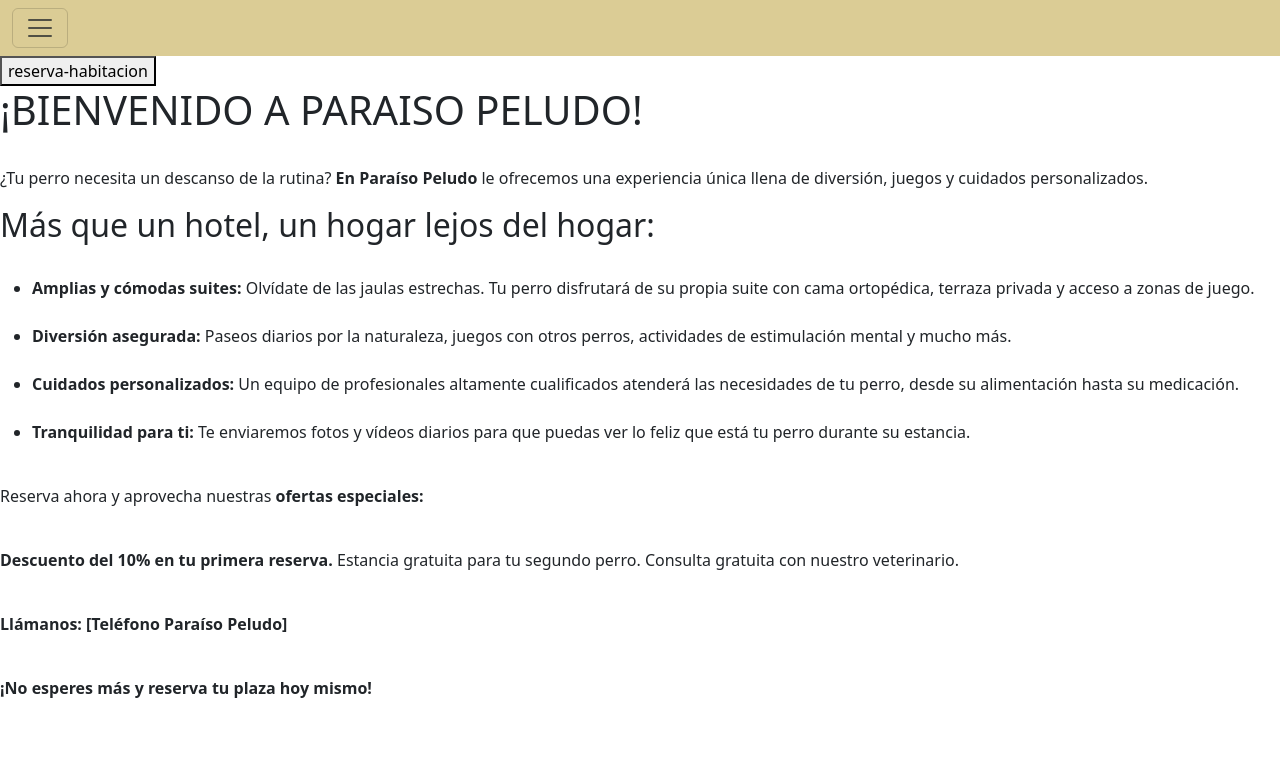
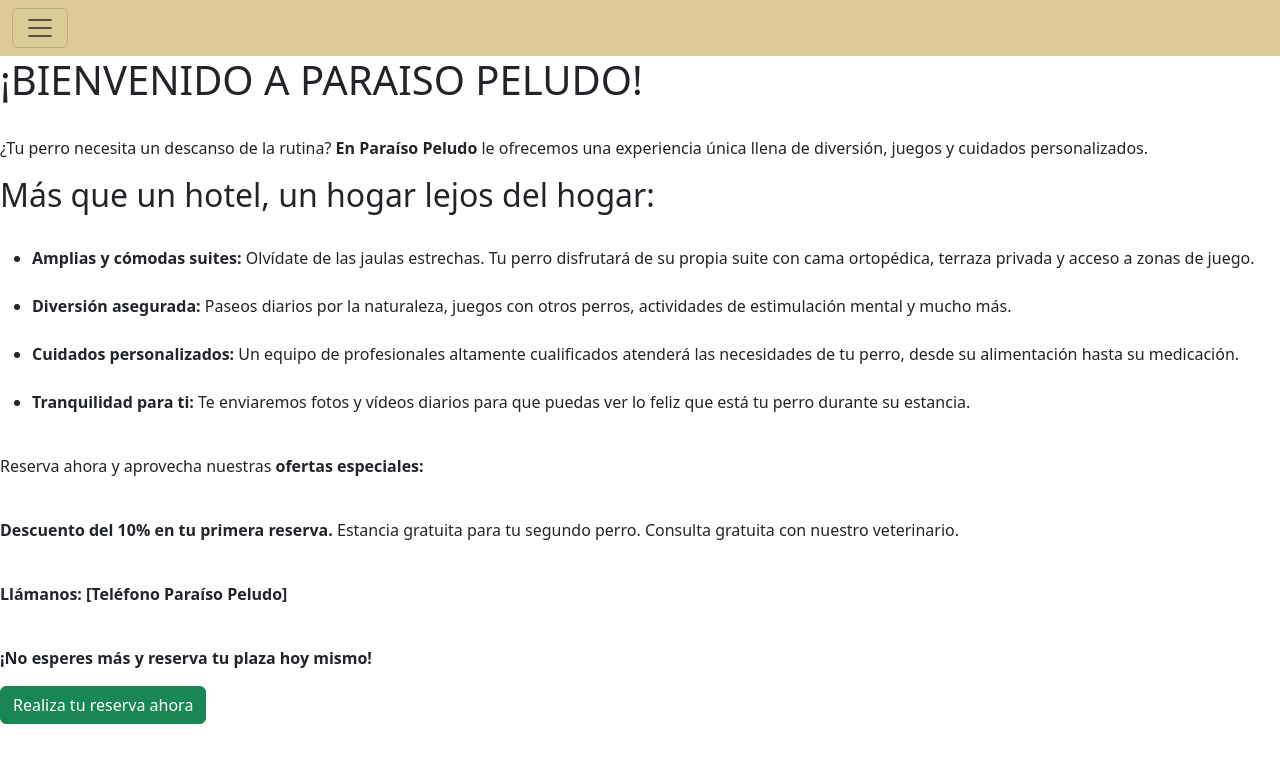
Before and after one commit to cohet3/FrontHotelMascotas, an Angular app: page /inicio in a window 1280 px wide. Shown: the top 762 px of the page. Built offline with nearby package versions, Linux system fonts and the light colour scheme.

Commit message:
boton en inicio

```diff
--- a/src/app/app.component.html
+++ b/src/app/app.component.html
@@ -4,7 +4,7 @@
     <h5 class="text"  class=color: #291d09;>Paraíso Peludo</h5>
     <ul class="list-group ">
       <li class="list-group-item" style="background-color: #EAECCC;border-color: #4c3610;"><a href="#">Inicio</a></li>
-      <li class="list-group-item"style="background-color #EAECCC;border-color:#4c3610;"><a routerLink="reserva-habitacion">Realice su Reserva</a></li>
+      <li class="list-group-item" style="background-color: #EAECCC;border-color: #4c3610;"><a routerLink="reserva-habitacion">Realice su Reserva</a></li>
       <li class="list-group-item" style="background-color: #EAECCC;border-color: #4c3610;"><a routerLink="servicios">Servicios adicionales</a></li>
       <li class="list-group-item" style="background-color: #EAECCC;border-color: #4c3610;"><a routerLink="quienes-somos">Quienes somos</a></li>
       <li class="list-group-item" style="background-color: #EAECCC;border-color: #4c3610;"><a routerLink="galeria-fotos">Galeria de fotos</a></li>
@@ -22,7 +22,4 @@
     </button>
   </div>
 </nav>
-<a routerLink="reserva-habitacion">
-  <button class="button button2">reserva-habitacion</button>
-</a>
 <router-outlet />
--- a/src/app/inicio/inicio.component.html
+++ b/src/app/inicio/inicio.component.html
@@ -26,3 +26,5 @@
     <p><strong>Llámanos: [Teléfono Paraíso Peludo]</strong></p>
     <br>
     <p><strong>¡No esperes más y reserva tu plaza hoy mismo!</strong></p>
+    <a routerLink="reserva-habitacion"></a>
+    <button type="button" class="btn btn-success">Realiza tu reserva ahora</button>
```
